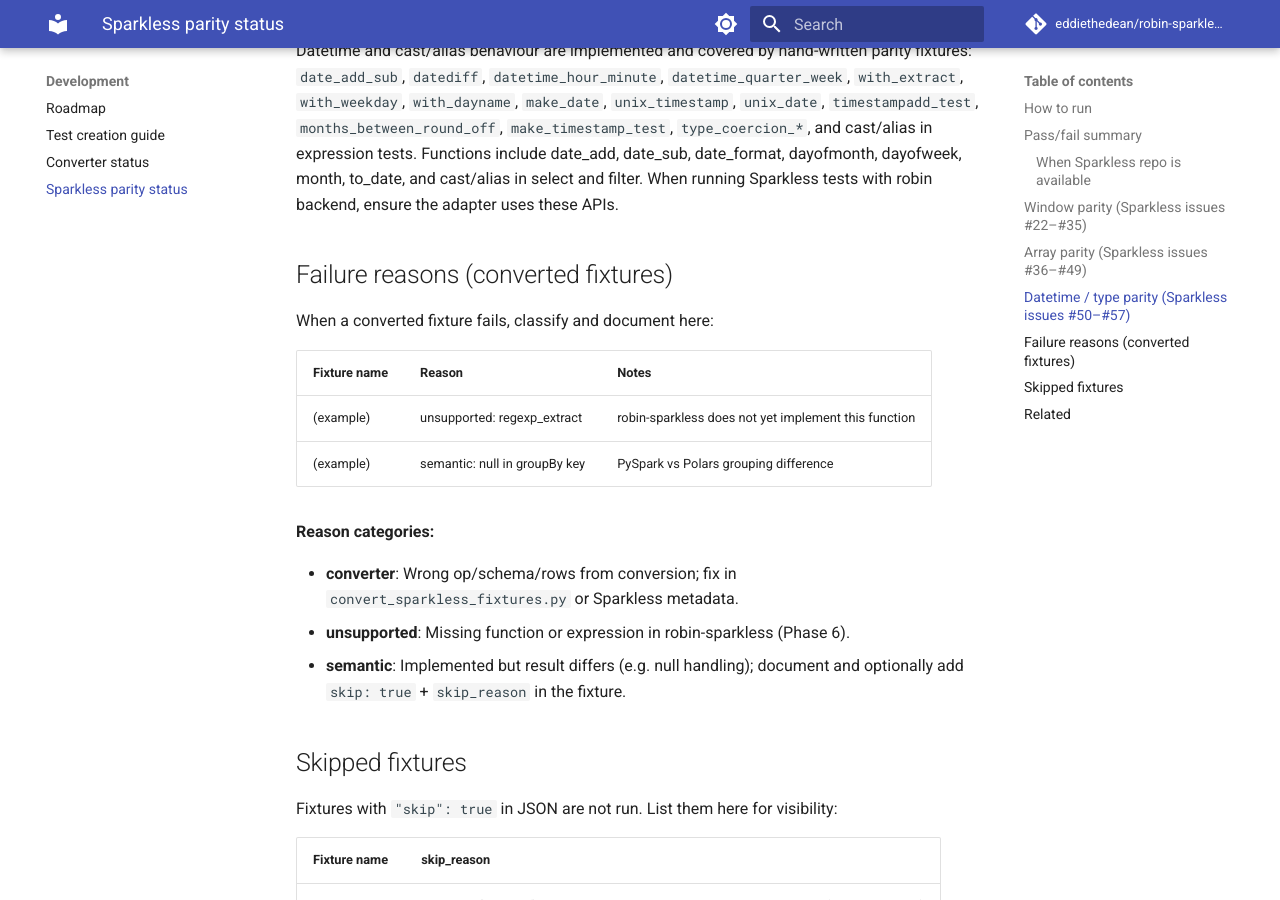
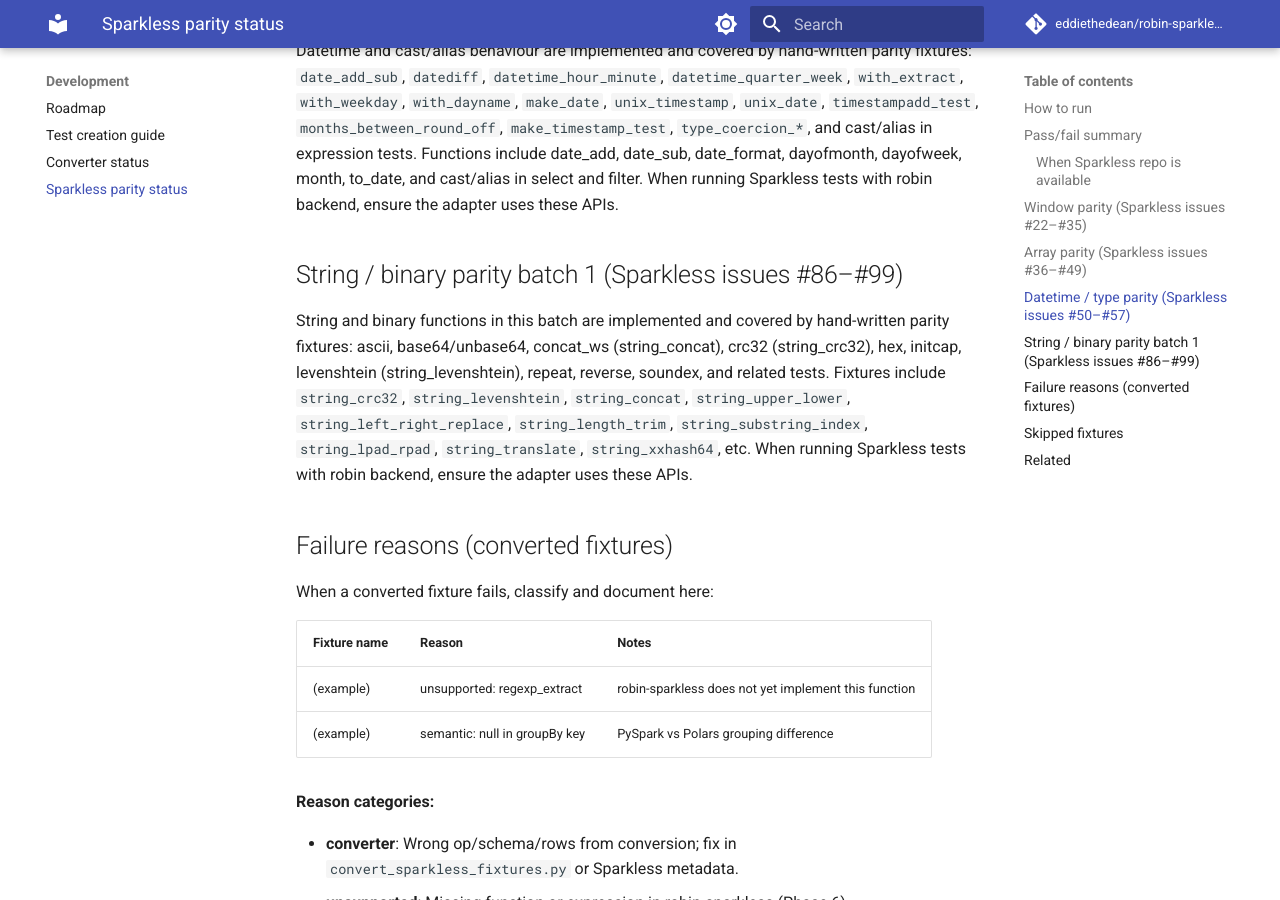
Before and after one commit to eddiethedean/robin-sparkless, an MkDocs documentation site: the page built from docs/SPARKLESS_PARITY_STATUS.md, in a window 1280 px wide and 900 px high, scrolled down 2163 px. Built offline with MkDocs 1.6.1 and Material for MkDocs 9.7.7, drawn with Linux system fonts in a browser that asks for light colours; comment, search, counter and statistics services are not loaded.

Commit message:
docs: string/binary parity batch 1 (Sparkless #86-#99)
Document string/binary parity in SPARKLESS_PARITY_STATUS.md.

Fixes #86. Fixes #87. Fixes #88. Fixes #89. Fixes #90. Fixes #91. Fixes #92. Fixes #93. Fixes #94. Fixes #95. Fixes #96. Fixes #97. Fixes #98. Fixes #99.

Co-authored-by: Cursor <cursoragent@cursor.com>

```diff
--- a/docs/SPARKLESS_PARITY_STATUS.md
+++ b/docs/SPARKLESS_PARITY_STATUS.md
@@ -45,6 +45,10 @@ Array functions are implemented and covered by hand-written parity fixtures: `ar
 
 Datetime and cast/alias behaviour are implemented and covered by hand-written parity fixtures: `date_add_sub`, `datediff`, `datetime_hour_minute`, `datetime_quarter_week`, `with_extract`, `with_weekday`, `with_dayname`, `make_date`, `unix_timestamp`, `unix_date`, `timestampadd_test`, `months_between_round_off`, `make_timestamp_test`, `type_coercion_*`, and cast/alias in expression tests. Functions include date_add, date_sub, date_format, dayofmonth, dayofweek, month, to_date, and cast/alias in select and filter. When running Sparkless tests with robin backend, ensure the adapter uses these APIs.
 
+## String / binary parity batch 1 (Sparkless issues #86–#99)
+
+String and binary functions in this batch are implemented and covered by hand-written parity fixtures: ascii, base64/unbase64, concat_ws (string_concat), crc32 (string_crc32), hex, initcap, levenshtein (string_levenshtein), repeat, reverse, soundex, and related tests. Fixtures include `string_crc32`, `string_levenshtein`, `string_concat`, `string_upper_lower`, `string_left_right_replace`, `string_length_trim`, `string_substring_index`, `string_lpad_rpad`, `string_translate`, `string_xxhash64`, etc. When running Sparkless tests with robin backend, ensure the adapter uses these APIs.
+
 ## Failure reasons (converted fixtures)
 
 When a converted fixture fails, classify and document here:
```
